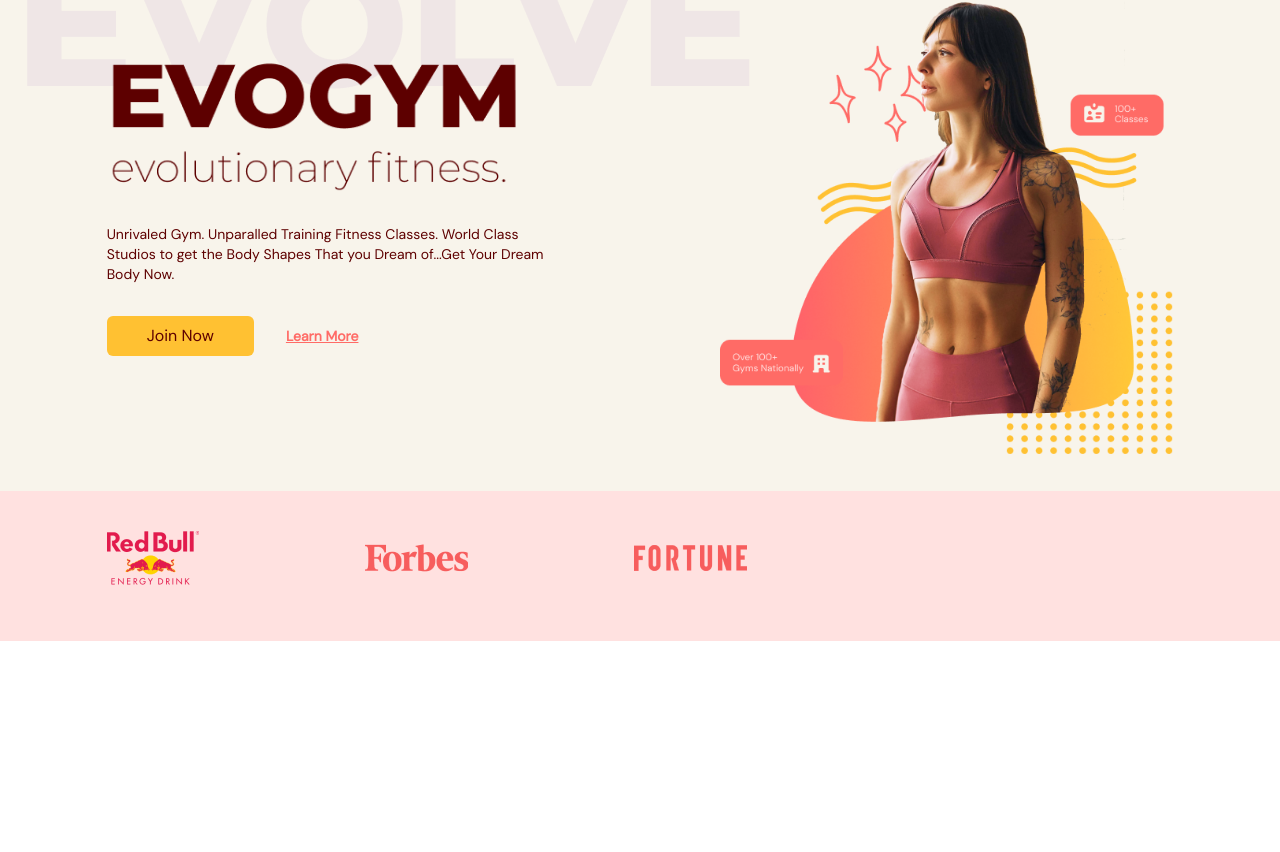
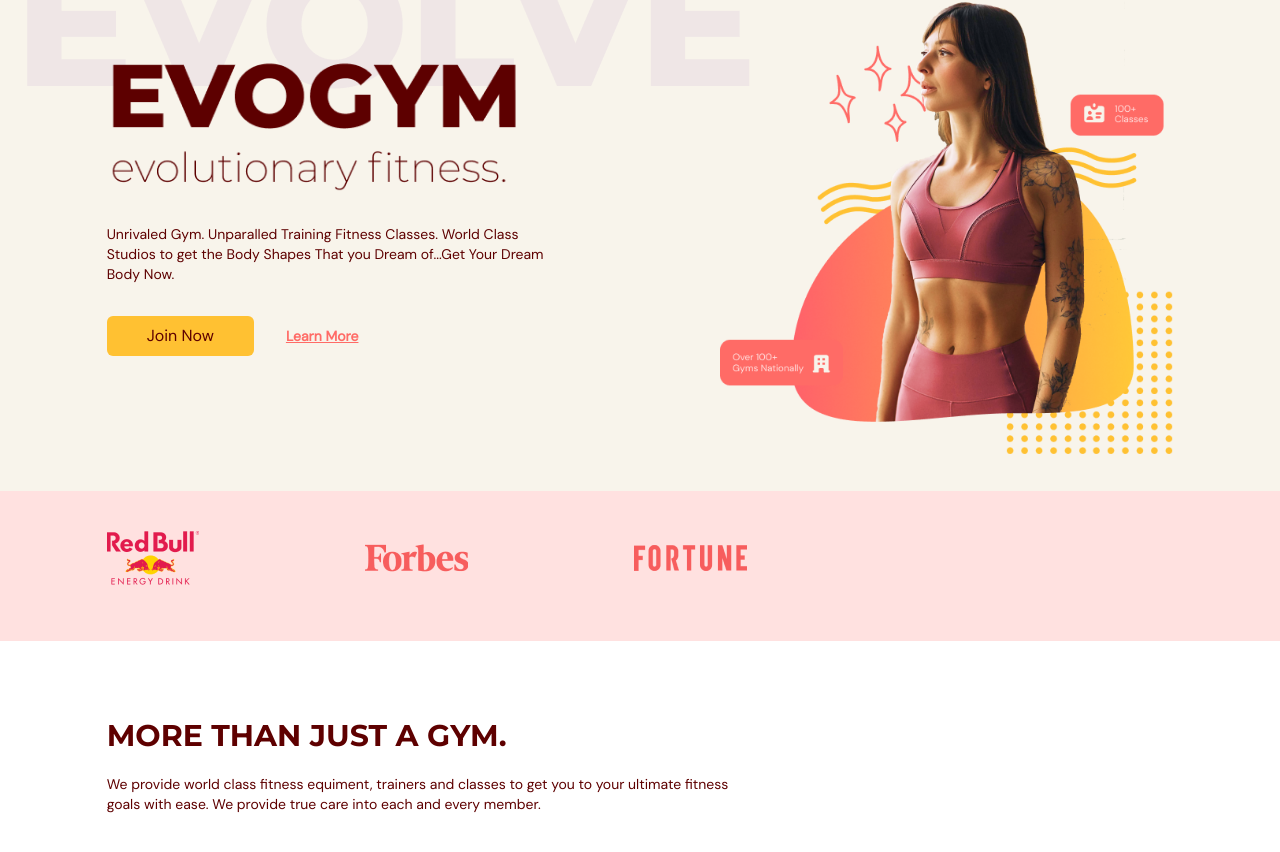
Before and after one commit to khaingthinzarthwe/gym, a React (Vite) app: page / in a window 1280 px wide. Shown: the part 182-1034 px from the top of the page. Before the commit the page ends 823 px from the top, so only its background shows below. Built offline with nearby package versions, Linux system fonts and the light colour scheme.

Commit message:
Building & Styling Benefits Header

```diff
--- a/src/App.tsx
+++ b/src/App.tsx
@@ -2,6 +2,7 @@
 import { useEffect, useState } from 'react';
 import { SelectedPage } from '@/shared/types';
 import Home from '@/scenes/home';
+import Benefits from '@/scenes/benefits';
 
 function App() {
   const [selectedPage, setSelectedPage] = useState<SelectedPage>(SelectedPage.Home);
@@ -23,6 +24,7 @@
       <div className='app bg-gray-20'>
         <Navbar isTopOfPage={isTopOfPage} selectedPage={selectedPage} setSelectedPage={setSelectedPage} />
         <Home setSelectedPage={setSelectedPage} />
+        <Benefits setSelectedPage={setSelectedPage} />
       </div>
   )
 }
--- /dev/null
+++ b/src/scenes/benefits/index.tsx
@@ -0,0 +1,27 @@
+import HText from "@/shared/HText";
+import { SelectedPage } from "@/shared/types";
+import { HomeModernIcon, UserGroupIcon, AcademicCapIcon } from "@heroicons/react/24/solid";
+import { motion } from "framer-motion";
+
+type Props = {
+    setSelectedPage: (value:SelectedPage) => void
+}
+
+const Benefits = ({ setSelectedPage }: Props) => {
+  return (
+    <section id="benefits" className="mx-auto min-h-full w-5/6 py-20">
+        <motion.div onViewportEnter={() => setSelectedPage(SelectedPage.Benefits)}>
+            {/* HEADER */}
+            <div className="md:my-5 md:w-3/5">
+                <HText>MORE THAN JUST A GYM.</HText>
+                <p className="my-5 text-sm">
+                    We provide world class fitness equiment, trainers and classes to get you to your
+                    ultimate fitness goals with ease. We provide true care into each and every member.
+                </p>
+            </div>
+        </motion.div>
+    </section>
+  )
+}
+
+export default Benefits
--- /dev/null
+++ b/src/shared/HText.tsx
@@ -0,0 +1,15 @@
+import React from 'react'
+
+type Props = {
+    children: React.ReactNode;
+}
+
+const HText = ({ children }: Props) => {
+  return (
+    <h1 className="basis-3/5 font-montserrat text-3xl font-bold">
+        {children}
+    </h1>
+  )
+}
+
+export default HText
```
